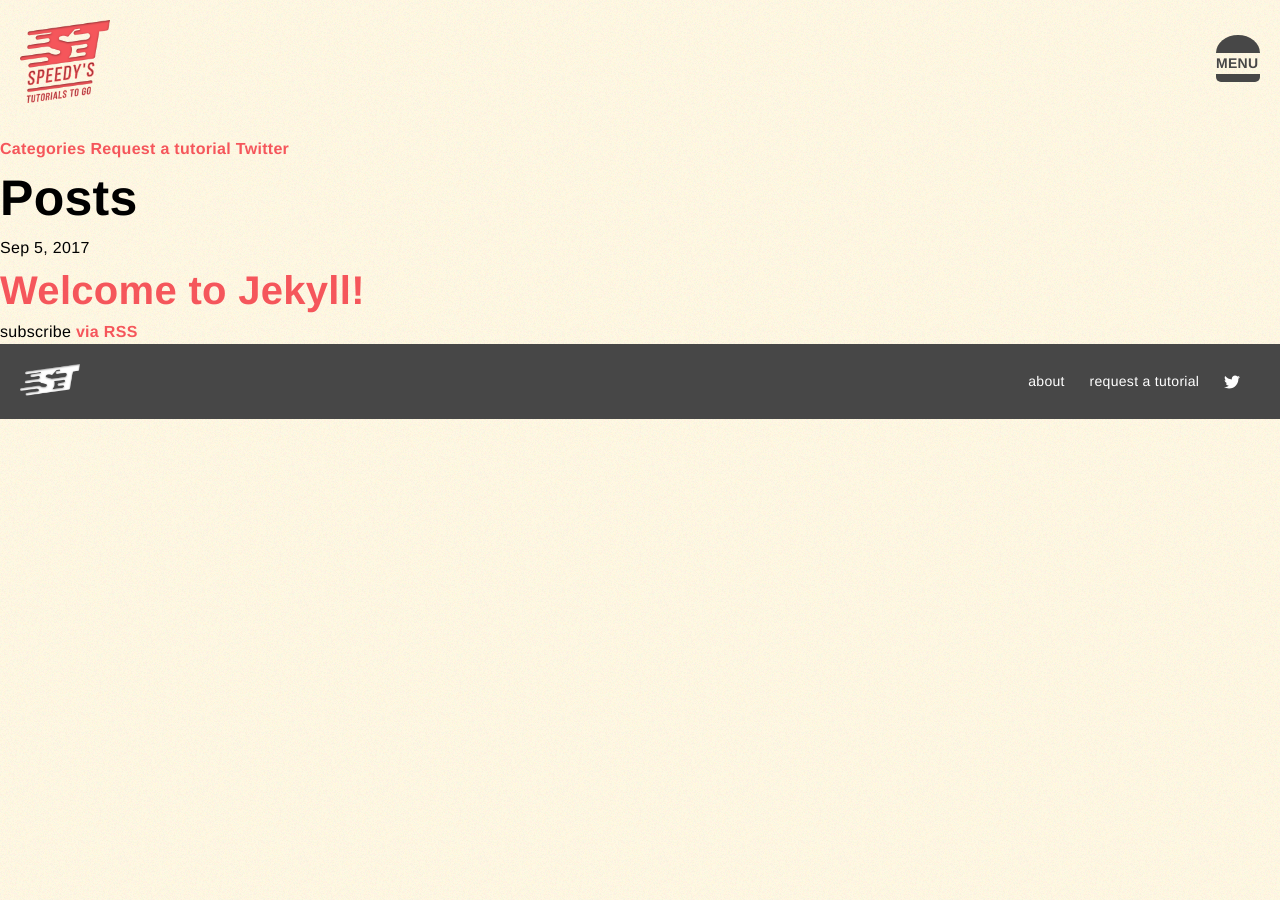
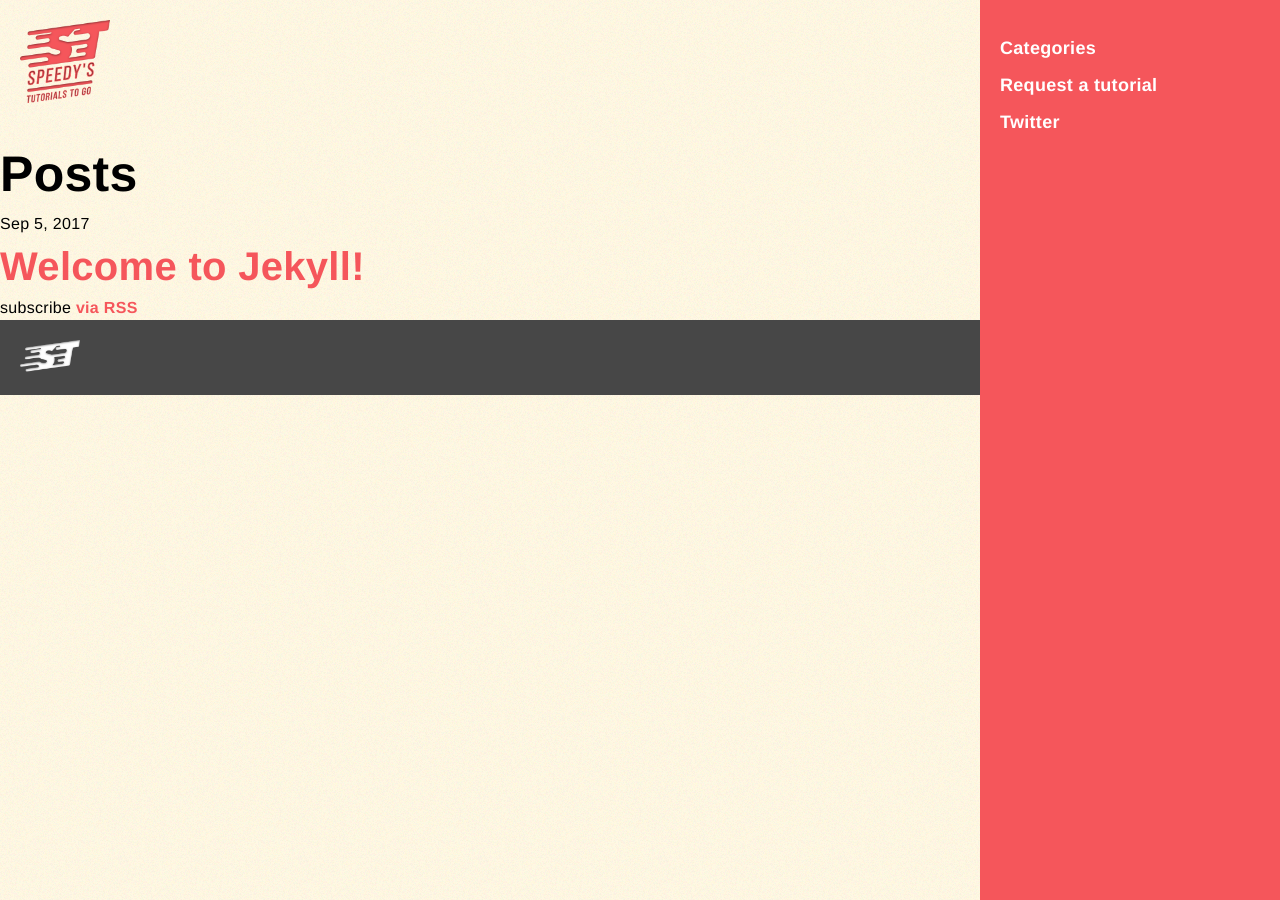
Before and after one commit to danmorrisonNZ/speedyTuts, a Jekyll site: the page built from index.html, in a window 1280 px wide. Built offline with Jekyll 4.4.1, drawn with Linux system fonts in a browser that asks for light colours.

Commit message:
add menu styles scss file and include in main file. add fixed position utility class.

```diff
--- a/_includes/menu.html
+++ b/_includes/menu.html
@@ -1,5 +1,5 @@
-<div id="menu">
-  <a href="/">Categories</a>
-  <a href="/">Request a tutorial</a>
-  <a href="https://twitter.com/speedyTuts">Twitter</a>
+<div id="menu" class="position-fixed red-background">
+  <a href="/" class="med">Categories</a>
+  <a href="/" class="med">Request a tutorial</a>
+  <a href="https://twitter.com/speedyTuts" class="med">Twitter</a>
 </div>
--- /dev/null
+++ b/_sass/_menu.scss
@@ -0,0 +1,13 @@
+#menu{
+  width: 250px;
+  height: 100%;
+  z-index:200;
+  padding: 30px 30px 30px 20px;
+  top:0;
+  right:0px;
+  a{
+    color: $white;
+    display: block;
+    padding:5px 0px 5px 0px
+  }
+}
--- a/_sass/_utility-styles.scss
+++ b/_sass/_utility-styles.scss
@@ -23,3 +23,6 @@
 .float-left{
   float: left;
 }
+.position-fixed{
+  position: fixed;
+}
--- a/css/main.scss
+++ b/css/main.scss
@@ -45,5 +45,6 @@
 // Import partials from `sass_dir` (defaults to `_sass`)
 @import
         "base",
-        "animations"
+        "animations",
+        "menu"
 ;
```
